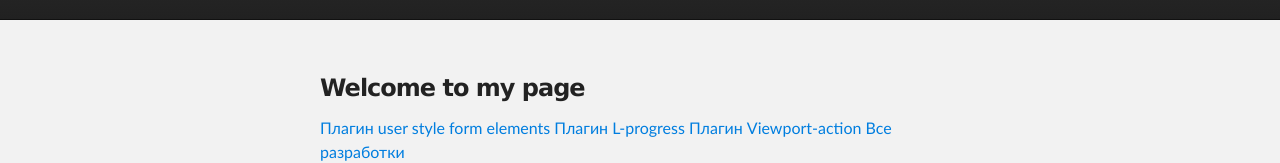
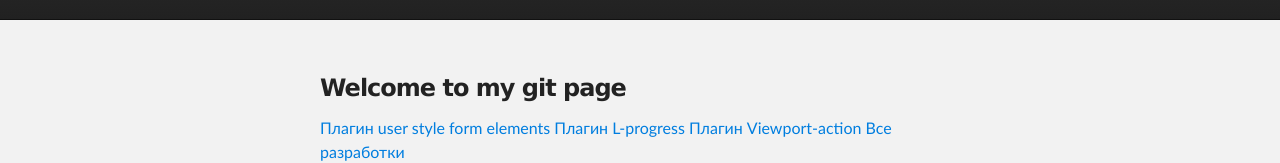
Before and after one commit to M-Ulyanov/m-ulyanov.github.com, a plain HTML site: page index.html in a window 1280 px wide. Shown: the part 154-317 px from the top of the page. Drawn offline with Linux system fonts and the light colour scheme.

Commit message:
test bash

```diff
--- a/index.html
+++ b/index.html
@@ -28,7 +28,7 @@
     <div id="main_content_wrap" class="outer">
       <section id="main_content" class="inner">
         <h3>
-<a name="welcome-to-github-pages" class="anchor" href="#welcome-to-github-pages"><span class="octicon octicon-link"></span></a>Welcome to my page</h3>
+<a name="welcome-to-github-pages" class="anchor" href="#welcome-to-github-pages"><span class="octicon octicon-link"></span></a>Welcome to my git page</h3>
 <a href="/plugin-usfe">Плагин user style form elements</a>
 <a href="/l-progress">Плагин L-progress</a>
 <a href="/viewport-аction">Плагин Viewport-аction</a>
```
